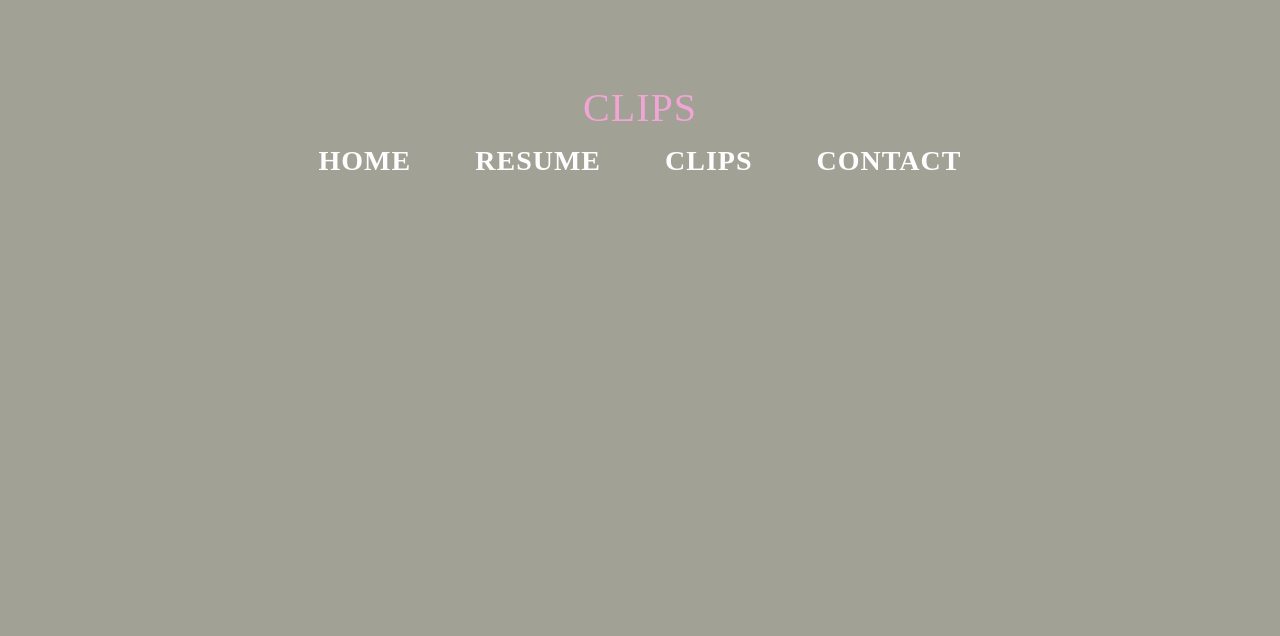
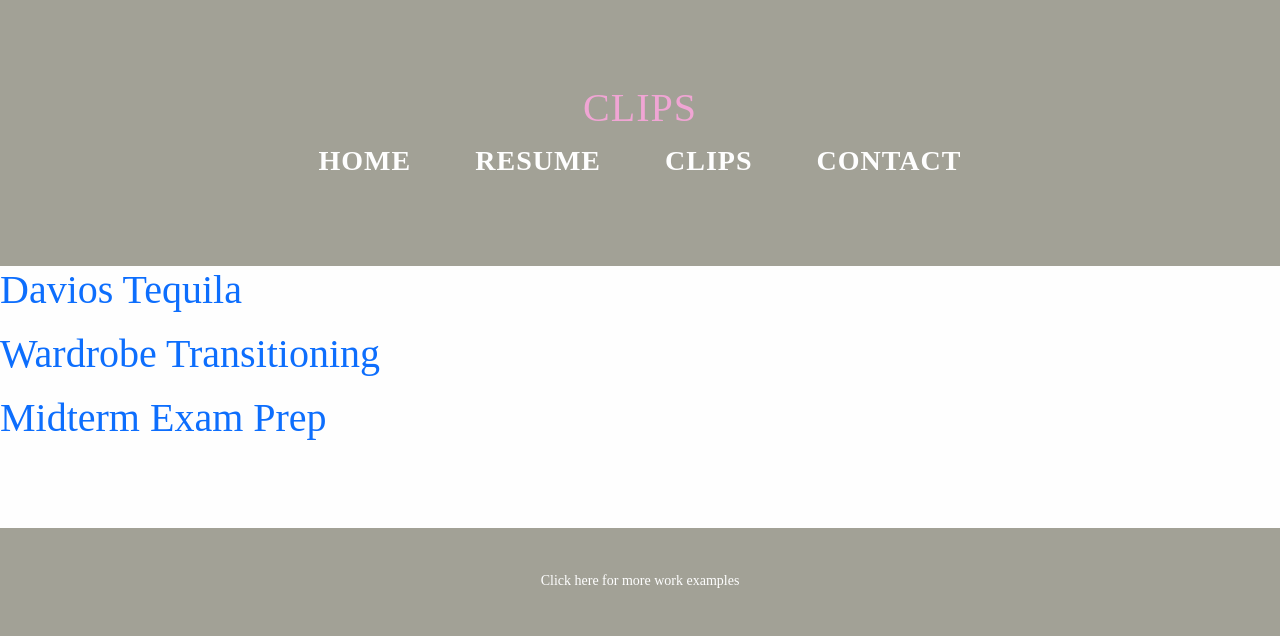
Before and after one commit to annieryan3/annieryan3.github.io, a plain HTML site: page clips/index.html in a window 1280 px wide. Drawn offline with nearby package versions, Linux system fonts and the light colour scheme.

Commit message:
portfolio

```diff
--- a/clips/index.html
+++ b/clips/index.html
@@ -1,18 +1,26 @@
 <!DOCTYPE html>
 <html lang="en">
+
 <head>
    <meta charset="UTF-8">
    <meta name="viewport" content="width=device-width, initial-scale=1.0">
    <title>Annie Ryan</title>
-   <script src="https://cdn.jsdelivr.net/npm/@popperjs/core@2.11.8/dist/umd/popper.min.js" integrity="sha384-I7E8VVD/ismYTF4hNIPjVp/Zjvgyol6VFvRkX/vR+Vc4jQkC+hVqc2pM8ODewa9r" crossorigin="anonymous"></script>
-<script src="https://cdn.jsdelivr.net/npm/bootstrap@5.3.3/dist/js/bootstrap.min.js" integrity="sha384-0pUGZvbkm6XF6gxjEnlmuGrJXVbNuzT9qBBavbLwCsOGabYfZo0T0to5eqruptLy" crossorigin="anonymous"></script>
-   <link href="https://cdn.jsdelivr.net/npm/bootstrap@5.3.3/dist/css/bootstrap.min.css" rel="stylesheet" integrity="sha384-QWTKZyjpPEjISv5WaRU9OFeRpok6YctnYmDr5pNlyT2bRjXh0JMhjY6hW+ALEwIH" crossorigin="anonymous">
+   <script src="https://cdn.jsdelivr.net/npm/@popperjs/core@2.11.8/dist/umd/popper.min.js"
+      integrity="sha384-I7E8VVD/ismYTF4hNIPjVp/Zjvgyol6VFvRkX/vR+Vc4jQkC+hVqc2pM8ODewa9r"
+      crossorigin="anonymous"></script>
+   <script src="https://cdn.jsdelivr.net/npm/bootstrap@5.3.3/dist/js/bootstrap.min.js"
+      integrity="sha384-0pUGZvbkm6XF6gxjEnlmuGrJXVbNuzT9qBBavbLwCsOGabYfZo0T0to5eqruptLy"
+      crossorigin="anonymous"></script>
+   <link href="https://cdn.jsdelivr.net/npm/bootstrap@5.3.3/dist/css/bootstrap.min.css" rel="stylesheet"
+      integrity="sha384-QWTKZyjpPEjISv5WaRU9OFeRpok6YctnYmDr5pNlyT2bRjXh0JMhjY6hW+ALEwIH" crossorigin="anonymous">
 
    <link rel="stylesheet" href="../site/css/style.css">
 </head>
+
 <body>
    <header>
       <h1>Clips</h1>
+
       <nav>
          <a href="../">Home</a>
          <a href="../resume/">Resume</a>
@@ -20,10 +28,34 @@
          <a href="../contact/">Contact</a>
       </nav>
    </header>
+   <main>
+
+      <h1>
+         <p><a href="https://mlbostoncommon.com/davios-dinner-cincoro-tequila"> Davios Tequila</a></p>
+         <p><a
+               href="https://www.hercampus.com/school/maryland/seasonal-staples-how-to-seamlessly-shift-your-wardrobe-for-fall/">
+               Wardrobe Transitioning </a></p>
+
+         <p><a
+               href="https://www.hercampus.com/school/maryland/strategies-for-success-how-to-prep-for-midterm-exams-at-umd/">
+               Midterm Exam Prep</a>
+      </h1>
+
+
+   </main>
+   <footer>
+      <a href="https://docs.google.com/document/d/1xCIN5l_N37jLdIVBaJuoVVmHeV_wT2bQaywNiPQ39so/edit?usp=sharing">Click
+         here for more work examples</a>
+   </footer>
+
+
+
+
+
 
 
 
 
 </body>
-</body>
+
 </html>
```
Also changed, not shown: index.html (+1 -1 lines), site/img/Cincoro.jpg (added), site/img/hc1.webp (added), site/img/hc2.webp (added). Lines whose indentation alone changed are shown as unchanged.
